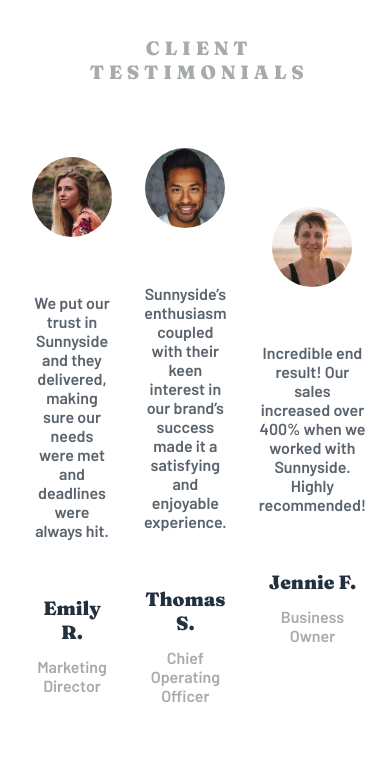
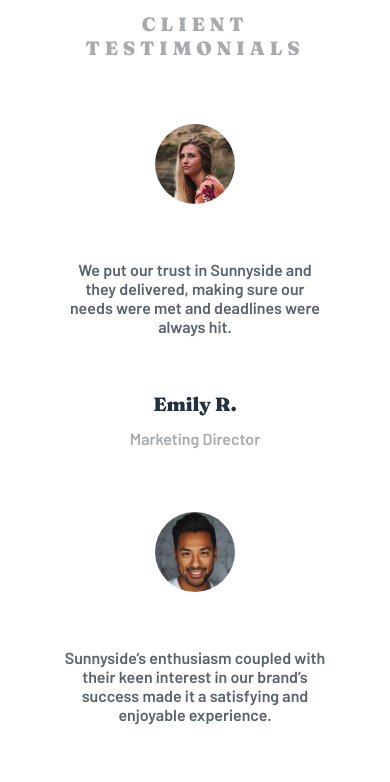
Before and after one commit to DanteBenicio/sunnyside-agency-landing-page-react, a React (Vite) app: page / in a window 390 px wide. Shown: the part 3300-4082 px from the top of the page. Built offline with nearby package versions, Linux system fonts and the light colour scheme.

Commit message:
TestimonialsSection styles

```diff
--- a/src/components/TestimonialsSection/styles.scss
+++ b/src/components/TestimonialsSection/styles.scss
@@ -31,3 +31,13 @@
     width: 100%;
   }
 }
+
+@media screen and (max-width: 768px) {
+  .testimonial_section_wrapper {
+
+    > .testimonials_wrapper {
+      gap: 4rem;
+      flex-direction: column;
+    }
+  }
+}
```
